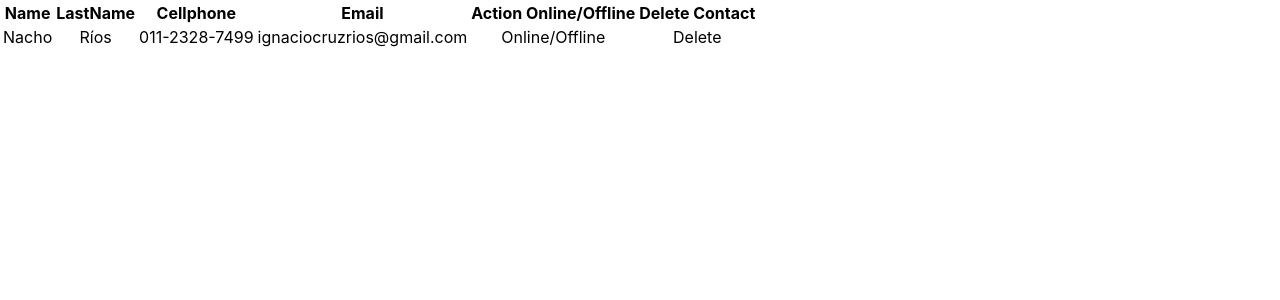
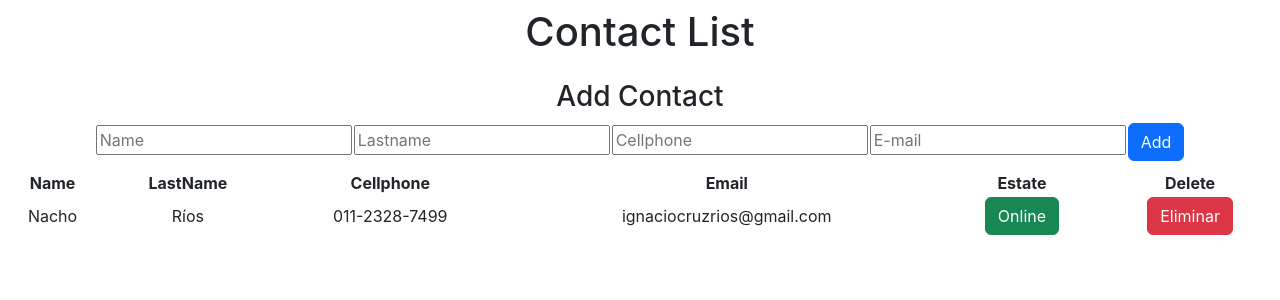
Before and after one commit to IgnaRios/openbotcampreact, a React (Create React App) app in the folder ejercicios789/: page / in a window 1280 px wide. Shown: the top 300 px of the page. Built offline with nearby package versions, Linux system fonts and the light colour scheme.

Commit message:
crear form add contact

```diff
--- a/ejercicios789/public/index.html
+++ b/ejercicios789/public/index.html
@@ -2,6 +2,8 @@
 <html lang="en">
   <head>
     <meta charset="utf-8" />
+    <meta name="viewport" content="width=device-width, initial-scale=1">
+    <link href="https://cdn.jsdelivr.net/npm/bootstrap@5.2.2/dist/css/bootstrap.min.css" rel="stylesheet" integrity="sha384-Zenh87qX5JnK2Jl0vWa8Ck2rdkQ2Bzep5IDxbcnCeuOxjzrPF/et3URy9Bv1WTRi" crossorigin="anonymous">
     <link rel="icon" href="%PUBLIC_URL%/favicon.ico" />
     <meta name="viewport" content="width=device-width, initial-scale=1" />
     <meta name="theme-color" content="#000000" />
--- a/ejercicios789/src/components/contact/contact.jsx
+++ b/ejercicios789/src/components/contact/contact.jsx
@@ -23,11 +23,11 @@ const Contact = () => {
                 </td>
 
                 <td>
-                    Online/Offline
+                    {true ? <button className={'btn btn-success'}>Online</button> : <button className={"btn btn-secondary"}>Offline</button>}
                 </td>
 
                 <td>
-                    Delete
+                    <button className={'btn btn-danger'}>Eliminar</button>
                 </td>
             </tr>
         </tbody>
--- a/ejercicios789/src/components/contactList/contactList.jsx
+++ b/ejercicios789/src/components/contactList/contactList.jsx
@@ -10,8 +10,37 @@ const ContactList = () => {
 
 
     return (
-        <div>
-            <table>
+        <div className={"d-flex flex-column"}>
+            <h1 className={"p-2"}>
+                Contact List
+            </h1>
+            <div className={"p-2"}>
+                <div>
+                    <h3>
+                        Add Contact
+                    </h3>
+                    <form className={'d-flex justify-content-center'}>
+                        <tr>
+                            <th>
+                                <input type={'text'} placeholder='Name' />
+                            </th>
+                            <th>
+                                <input type={'text'} placeholder='Lastname'/>
+                            </th>
+                            <th>
+                                <input type={'tel'} placeholder='Cellphone'/>
+                            </th>
+                            <th>
+                                <input type={'email'} placeholder='E-mail'/>
+                            </th>
+                            <th>
+                                <button className={'btn btn-primary'}>Add</button>
+                            </th>
+                        </tr>
+                    </form>
+                </div>
+            </div>
+            <table className={"p-2"}>
                 <tr>
                     <th>
                         Name
@@ -30,11 +59,11 @@ const ContactList = () => {
                     </th>
 
                     <th>
-                        Action Online/Offline
+                        Estate
                     </th>
 
                     <th>
-                        Delete Contact
+                        Delete
                     </th>
                 </tr>
                 <Contact />
```
